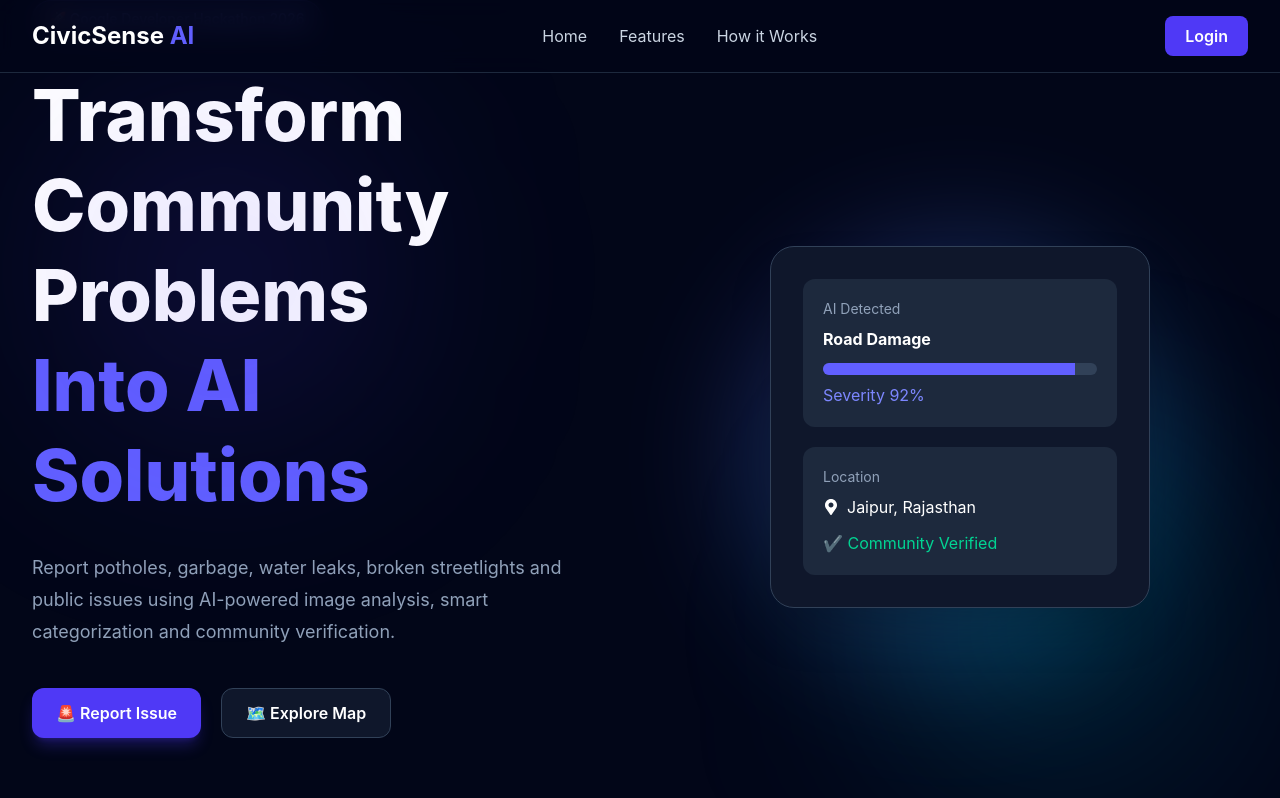
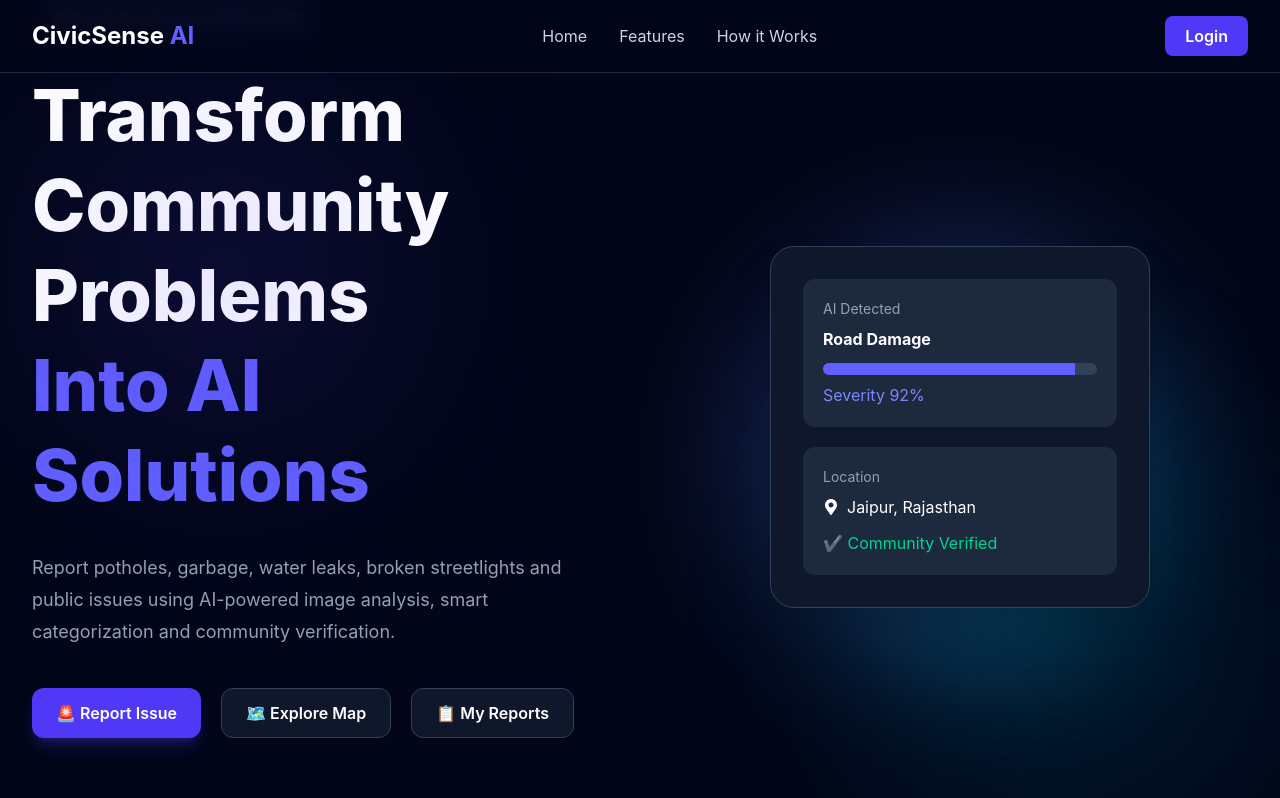
Before and after one commit to SameerRathore10/CivicSense-AI, a React (Vite) app: page / in a window 1280 px wide. Shown: the top 798 px of the page. Built offline with nearby package versions, Linux system fonts and the light colour scheme; no server answers.

Commit message:
Update HeroSection

```diff
--- a/src/components/sections/HeroSection.jsx
+++ b/src/components/sections/HeroSection.jsx
@@ -1,10 +1,6 @@
 import { motion } from "framer-motion";
 import { useNavigate } from "react-router-dom";
 import { FaMapMarkerAlt } from "react-icons/fa";
-import { useEffect, useState } from "react";
-import { onAuthStateChanged } from "firebase/auth";
-
-import { auth } from "../../firebase/firebase";
 
 import Badge from "../ui/Badge";
 import Button from "../ui/Button";
@@ -12,24 +8,6 @@ import Container from "../ui/Container";
 
 const HeroSection = () => {
   const navigate = useNavigate();
-
-  const [user, setUser] = useState(null);
-
-  useEffect(() => {
-    const unsubscribe = onAuthStateChanged(auth, (currentUser) => {
-      setUser(currentUser);
-    });
-
-    return () => unsubscribe();
-  }, []);
-
-  const handleReportIssue = () => {
-    if (user) {
-      navigate("/report");
-    } else {
-      navigate("/login");
-    }
-  };
 
   return (
     <section className="relative min-h-screen bg-slate-950 overflow-hidden flex items-center">
@@ -49,9 +27,7 @@ const HeroSection = () => {
             Transform
             <br />
             Community Problems
-            <span className="block text-indigo-500">
-              Into AI Solutions
-            </span>
+            <span className="block text-indigo-500">Into AI Solutions</span>
           </h1>
 
           <p className="mt-8 text-lg text-slate-400 leading-8">
@@ -60,57 +36,32 @@ const HeroSection = () => {
             and community verification.
           </p>
 
-          <div className="flex flex-wrap gap-5 mt-10">
-            <Button onClick={handleReportIssue}>
-              🚨 Report Issue
-            </Button>
+          <div className="flex flex-wrap gap-5 mt-10 relative z-50">
+            <Button onClick={() => navigate("/report")}>🚨 Report Issue</Button>
 
-            <Button
-              variant="secondary"
-              onClick={() => navigate("/map")}
-            >
+            <Button variant="secondary" onClick={() => navigate("/map")}>
               🗺️ Explore Map
             </Button>
 
-            {user && (
-              <Button
-                variant="secondary"
-                onClick={() => navigate("/my-reports")}
-              >
-                📋 My Reports
-              </Button>
-            )}
+            <Button variant="secondary" onClick={() => navigate("/my-reports")}>
+              📋 My Reports
+            </Button>
           </div>
 
           <div className="flex gap-12 mt-14 flex-wrap">
             <div>
-              <h2 className="text-3xl font-bold text-white">
-                500+
-              </h2>
-
-              <p className="text-slate-400">
-                Issues Reported
-              </p>
+              <h2 className="text-3xl font-bold text-white">500+</h2>
+              <p className="text-slate-400">Issues Reported</p>
             </div>
 
             <div>
-              <h2 className="text-3xl font-bold text-white">
-                95%
-              </h2>
-
-              <p className="text-slate-400">
-                AI Accuracy
-              </p>
+              <h2 className="text-3xl font-bold text-white">95%</h2>
+              <p className="text-slate-400">AI Accuracy</p>
             </div>
 
             <div>
-              <h2 className="text-3xl font-bold text-white">
-                24/7
-              </h2>
-
-              <p className="text-slate-400">
-                Community Support
-              </p>
+              <h2 className="text-3xl font-bold text-white">24/7</h2>
+              <p className="text-slate-400">Community Support</p>
             </div>
           </div>
         </motion.div>
@@ -125,36 +76,26 @@ const HeroSection = () => {
 
           <div className="relative bg-slate-900 border border-slate-700 rounded-3xl p-8 w-[380px] shadow-2xl">
             <div className="bg-slate-800 rounded-xl p-5 mb-5">
-              <p className="text-sm text-slate-400">
-                AI Detected
-              </p>
+              <p className="text-sm text-slate-400">AI Detected</p>
 
-              <h3 className="text-white font-bold mt-2">
-                Road Damage
-              </h3>
+              <h3 className="text-white font-bold mt-2">Road Damage</h3>
 
               <div className="mt-3 h-3 rounded-full bg-slate-700 overflow-hidden">
                 <div className="bg-indigo-500 h-full w-[92%]"></div>
               </div>
 
-              <p className="text-indigo-400 mt-2">
-                Severity 92%
-              </p>
+              <p className="text-indigo-400 mt-2">Severity 92%</p>
             </div>
 
             <div className="bg-slate-800 rounded-xl p-5">
-              <p className="text-sm text-slate-400">
-                Location
-              </p>
+              <p className="text-sm text-slate-400">Location</p>
 
               <h3 className="text-white mt-2 flex items-center gap-2">
                 <FaMapMarkerAlt />
                 Jaipur, Rajasthan
               </h3>
 
-              <p className="text-emerald-400 mt-3">
-                ✔ Community Verified
-              </p>
+              <p className="text-emerald-400 mt-3">✔ Community Verified</p>
             </div>
           </div>
         </motion.div>
```
